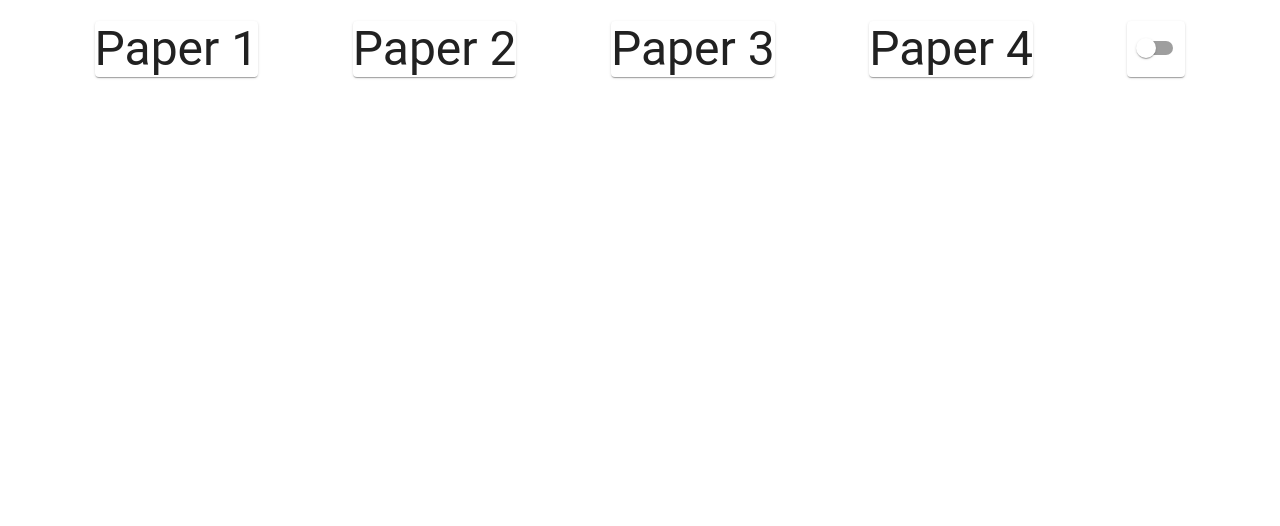
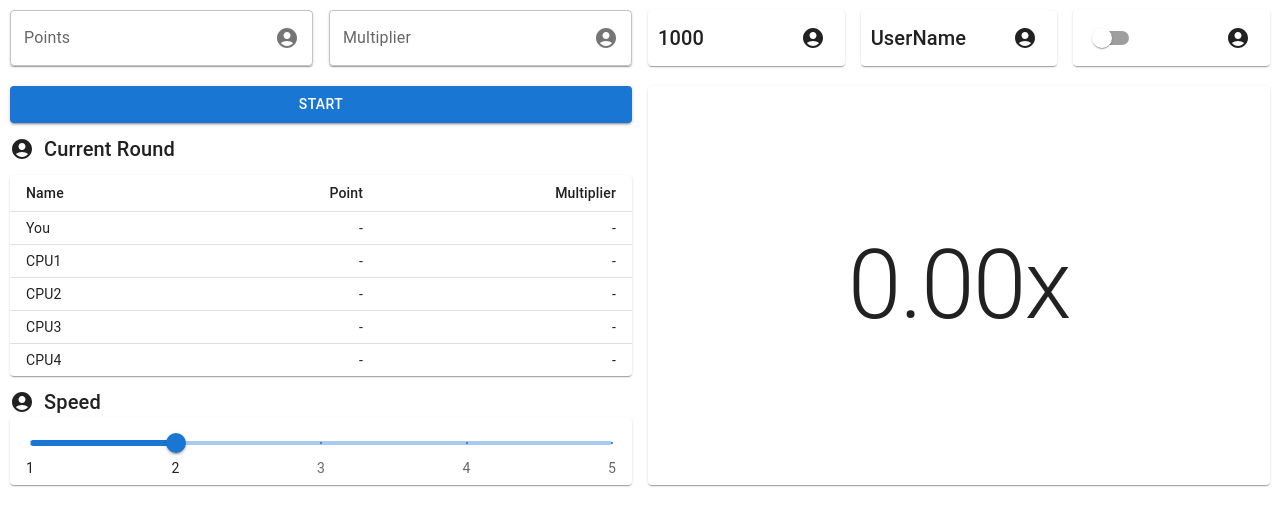
Before and after one commit to ivansychev/guessing-game, a React app: page / in a window 1280 px wide. Shown: the top 526 px of the page. Built offline with nearby package versions, Linux system fonts and the light colour scheme; the HTML template or start-up script is replaced by a standard one.

Commit message:
work in progress

```diff
--- a/package.json
+++ b/package.json
@@ -34,6 +34,7 @@
   "dependencies": {
     "@emotion/react": "^11.10.6",
     "@emotion/styled": "^11.10.6",
+    "@mui/icons-material": "^5.11.11",
     "@mui/material": "^5.11.15",
     "@mui/styled-engine-sc": "^5.11.11",
     "core-js": "^3.29.1",
--- a/src/App.tsx
+++ b/src/App.tsx
@@ -1,8 +1,9 @@
-import { CssBaseline, Switch, Typography } from "@mui/material";
+import { CssBaseline } from "@mui/material";
 import { ThemeProvider } from "@mui/material/styles";
 import { lightTheme, darkTheme } from "./Theme.styled";
 import { useCallback, useState } from "react";
 import { Header } from "./header/Header";
+import { Body} from "./body/Body";
 
 
 const App = (): JSX.Element => {
@@ -16,6 +17,7 @@ const App = (): JSX.Element => {
         <ThemeProvider theme={currentTheme}>
             <CssBaseline/>
             <Header handleThemeChange={handleChange}/>
+            <Body/>
         </ThemeProvider>
     )
 }
--- /dev/null
+++ b/src/body/Body.styled.tsx
@@ -0,0 +1,20 @@
+import styled from "styled-components";
+
+export const BodyStyled = styled.div(() => ({
+    padding: "10px"
+}));
+
+export const LeftBodyContainerStyled = styled.div(() => ({
+    display: "flex",
+    flexDirection: "column"
+}));
+
+export const BodyTextContainerStyled = styled.div(() => ({
+    display: "flex",
+    alignItems: "center",
+    marginTop: "10px"
+}));
+
+export const TableContainerStyled = styled.div(() => ({
+    marginTop: "10px"
+}));
--- /dev/null
+++ b/src/body/Body.tsx
@@ -0,0 +1,73 @@
+import { BodyStyled, BodyTextContainerStyled, LeftBodyContainerStyled, TableContainerStyled } from "./Body.styled";
+import {
+    Button,
+    Grid,
+    Paper,
+    Table,
+    TableContainer,
+    Typography,
+    TableHead,
+    TableCell,
+    TableRow,
+    TableBody, Slider
+} from "@mui/material";
+import { AccountCircle } from "@mui/icons-material";
+
+export const Body = () => (
+    <BodyStyled>
+        <Grid container spacing={2}>
+            <Grid item xs={6}>
+                <LeftBodyContainerStyled>
+                    <Button sx={{ width: "100%" }} variant="contained">
+                        Start
+                    </Button>
+                    <BodyTextContainerStyled>
+                        <AccountCircle sx={{ marginRight: "10px" }} />
+                        <Typography variant="h6">Current Round</Typography>
+                    </BodyTextContainerStyled>
+                    <TableContainerStyled>
+                        <TableContainer component={Paper}>
+                            <Table size="small" aria-label="simple table">
+                                <TableHead>
+                                    <TableRow>
+                                        <TableCell>Name</TableCell>
+                                        <TableCell align="right">Point</TableCell>
+                                        <TableCell align="right">Multiplier</TableCell>
+                                    </TableRow>
+                                </TableHead>
+                                <TableBody>
+                                    {["You", "CPU1", "CPU2", "CPU3", "CPU4"].map((name) => (
+                                        <TableRow key={name} sx={{ '&:last-child td, &:last-child th': { border: 0 } }}>
+                                            <TableCell>{name}</TableCell>
+                                            <TableCell align="right">{"-"}</TableCell>
+                                            <TableCell align="right">{"-"}</TableCell>
+                                        </TableRow>
+                                    ))}
+                                </TableBody>
+                            </Table>
+                        </TableContainer>
+                    </TableContainerStyled>
+                    <BodyTextContainerStyled>
+                        <AccountCircle sx={{ marginRight: "10px" }} />
+                        <Typography variant="h6">Speed</Typography>
+                    </BodyTextContainerStyled>
+                    <Paper sx={{ padding: "10px 20px 0px" }}>
+                        <Slider
+                            aria-label="Speed"
+                            defaultValue={2}
+                            step={1}
+                            max={5}
+                            min={1}
+                            marks={[1,2,3,4,5].map((n) => ({ value: n, label: n }))}
+                        />
+                    </Paper>
+                </LeftBodyContainerStyled>
+            </Grid>
+            <Grid item xs={6}>
+                <Paper sx={{ height: "100%", display: 'flex', alignItems: 'center',  justifyContent: "center" }}>
+                    <Typography variant="h1">0.00x</Typography>
+                </Paper>
+            </Grid>
+        </Grid>
+    </BodyStyled>
+)
--- a/src/header/Header.styled.ts
+++ b/src/header/Header.styled.ts
@@ -1,6 +1,5 @@
 import styled from "styled-components";
 
-export const HeaderStyled = styled.h1(() => ({
-    display: "flex",
-    justifyContent: "space-evenly"
+export const HeaderStyled = styled.div(() => ({
+    padding: "10px"
 }));
--- a/src/header/Header.tsx
+++ b/src/header/Header.tsx
@@ -1,25 +1,73 @@
-import { HeaderStyled } from "./Header.styled";
-import { Paper, Switch, Typography } from "@mui/material";
+import {
+    FormControl, Grid,
+    InputAdornment,
+    InputLabel,
+    OutlinedInput,
+    Paper,
+    Switch,
+    Typography
+} from "@mui/material";
+import { AccountCircle } from '@mui/icons-material';
 import { ChangeEvent, FC } from "react";
+import {HeaderStyled} from "./Header.styled";
 
 export const Header: FC<{
     handleThemeChange: (event: ChangeEvent<HTMLInputElement>, checked: boolean) => void
 }> = ({ handleThemeChange }) => (
     <HeaderStyled>
+        <Grid container spacing={2}>
+            <Grid item xs={3}>
                 <Paper>
-            <Typography variant="h3">Paper 1</Typography>
+                    <FormControl variant="outlined" sx={{ width: "100%" }}>
+                        <InputLabel htmlFor="points">Points</InputLabel>
+                        <OutlinedInput
+                            id="points"
+                            type="number"
+                            endAdornment={
+                                <InputAdornment position="end">
+                                    <AccountCircle />
+                                </InputAdornment>
+                            }
+                            label="Points"
+                        />
+                    </FormControl>
                 </Paper>
+            </Grid>
+            <Grid item xs={3}>
                 <Paper>
-            <Typography variant="h3">Paper 2</Typography>
+                    <FormControl variant="outlined" sx={{ width: "100%" }}>
+                        <InputLabel htmlFor="multiplier">Multiplier</InputLabel>
+                        <OutlinedInput
+                            id="multiplier"
+                            type="number"
+                            endAdornment={
+                                <InputAdornment position="end">
+                                    <AccountCircle />
+                                </InputAdornment>
+                            }
+                            label="Multiplier"
+                        />
+                    </FormControl>
                 </Paper>
-        <Paper>
-            <Typography variant="h3">Paper 3</Typography>
+            </Grid>
+            <Grid item xs={2}>
+                <Paper sx={{ height: "100%", display: 'flex', alignItems: 'center', padding: "0px 10px", justifyContent: "space-between" }}>
+                    <Typography variant="h6">1000</Typography>
+                    <AccountCircle sx={{ margin: "0px 10px" }} />
                 </Paper>
-        <Paper>
-            <Typography variant="h3">Paper 4</Typography>
+            </Grid>
+            <Grid item xs={2}>
+                <Paper sx={{ height: "100%", display: 'flex', alignItems: 'center', padding: "0px 10px", justifyContent: "space-between" }}>
+                    <Typography variant="h6">UserName</Typography>
+                    <AccountCircle sx={{ margin: "0px 10px" }} />
                 </Paper>
-        <Paper>
+            </Grid>
+            <Grid item xs={2}>
+                <Paper sx={{ height: "100%", display: 'flex', alignItems: 'center', padding: "0px 10px", justifyContent: "space-between" }}>
                     <Switch onChange={handleThemeChange} />
+                    <AccountCircle sx={{ margin: "0px 10px" }} />
                 </Paper>
+            </Grid>
+        </Grid>
     </HeaderStyled>
 )
```
Also changed, not shown: 1 other file (tests, documents, lock files or other folders). Lines whose indentation alone changed are shown as unchanged.
